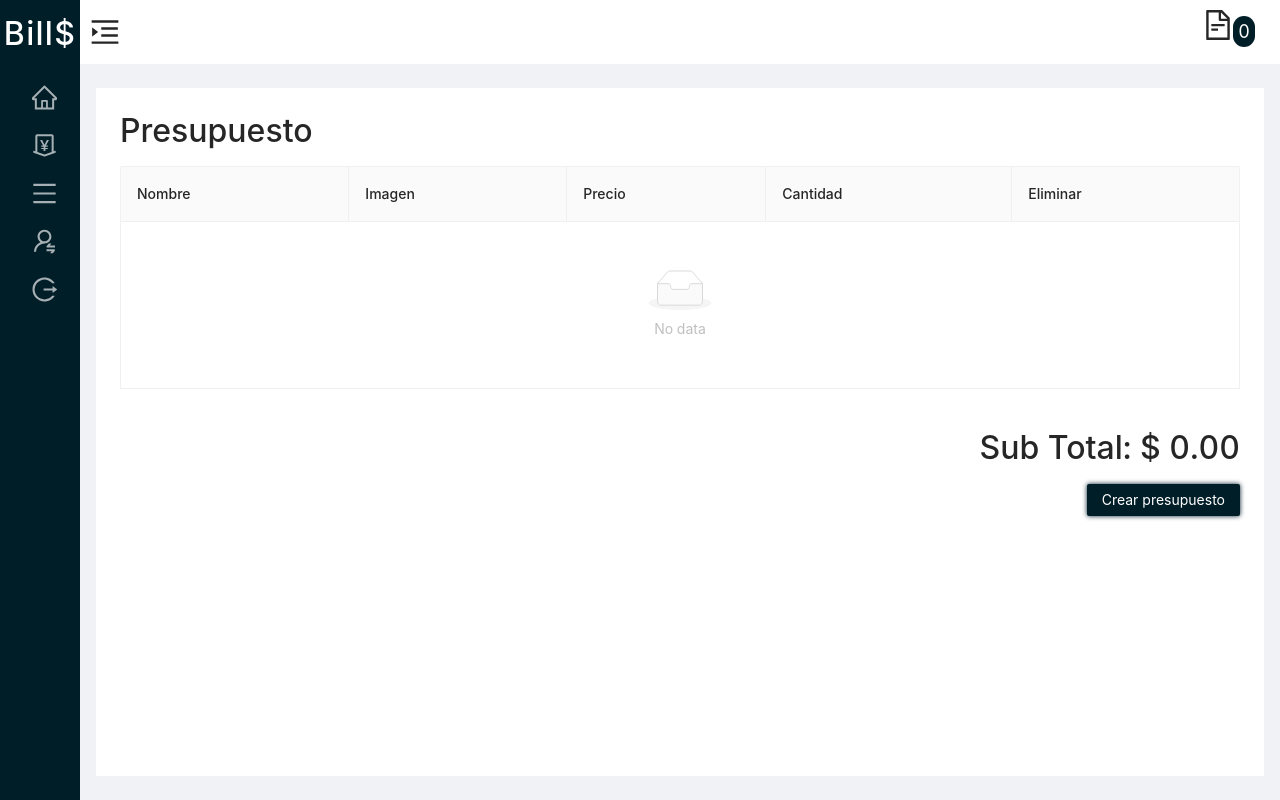
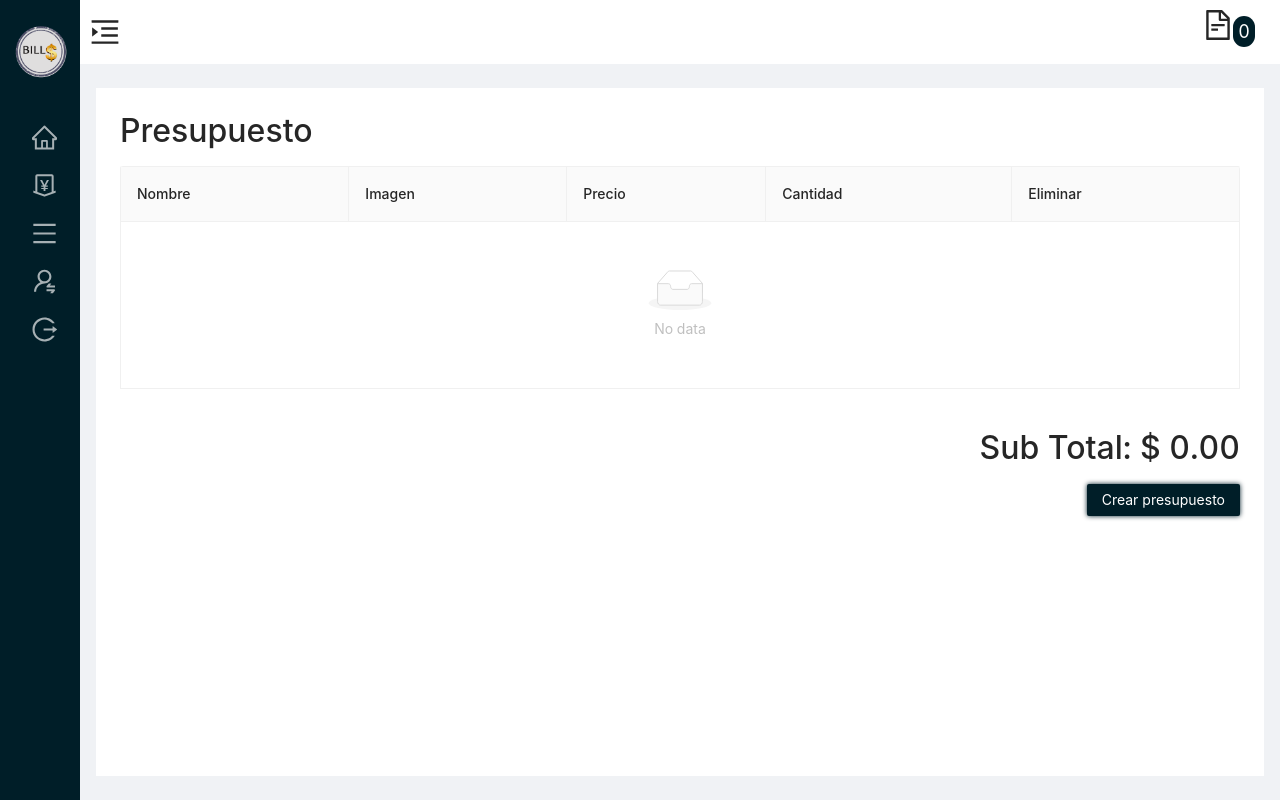
Before and after one commit to LauraOtz/Bills-frontend, a React (Create React App) app: page /cart in a window 1280 px wide. Built offline with nearby package versions, Linux system fonts and the light colour scheme; sample sign-in values are in the browser's storage; the HTML template or start-up script is replaced by a standard one; a web font is replaced by a local one.

Commit message:
logo nav

```diff
--- a/src/components/Layout.jsx
+++ b/src/components/Layout.jsx
@@ -16,6 +16,7 @@ import { Link, useNavigate } from "react-router-dom";
 import { useSelector } from "react-redux";
 import Spinner from "./Spinner";
 import { Button, notification } from "antd";
+import logo6 from "../assets/logo6.png";
 
 const { Header, Sider, Content } = Layout;
 
@@ -62,7 +63,7 @@ const LayoutApp = ({ children }) => {
       {loading && <Spinner />}
       <Sider trigger={null} collapsible collapsed={collapsed}>
         <div className="logo">
-          <h2 className="logo-title">Bill$</h2>
+          <img src={logo6} alt="" className="logoNav" />
         </div>
         <Menu
           theme="dark"
--- a/src/components/layout.css
+++ b/src/components/layout.css
@@ -66,3 +66,6 @@
     justify-content: center;
   }
 }
+ .logoNav{
+  width: 80px;
+ }
```
